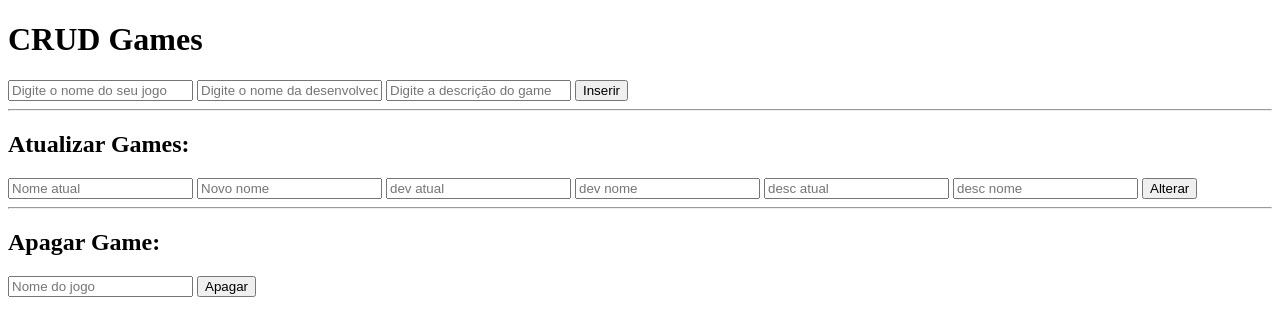
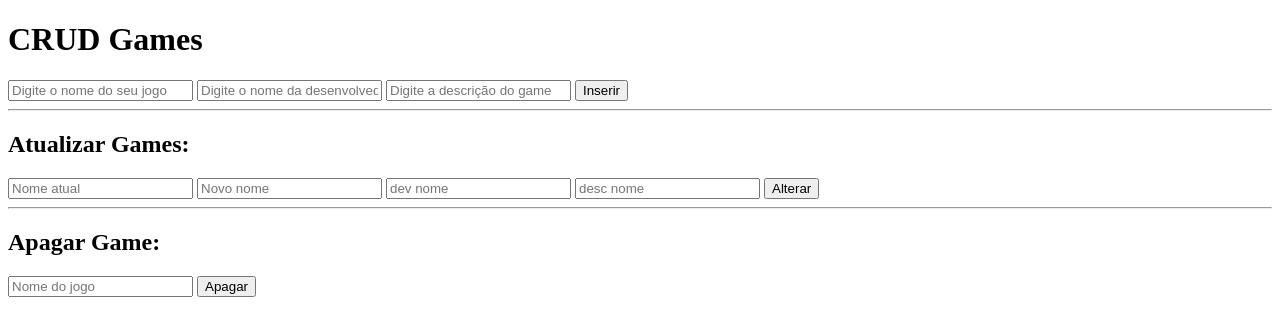
Before and after one commit to Idinaldo/gaming-project, a Flask app: page / in a window 1280 px wide. Shown: the top 336 px of the page. Run offline with Flask 3, Linux system fonts and the light colour scheme.

Commit message:
Add files via upload

```diff
--- a/app.py
+++ b/app.py
@@ -23,14 +23,14 @@ def update():
     old_name = request.form['old_name']
     new_name = request.form['new_name']
     #old_name_desen = request.form['nome antigo da desenvolvedora']
-    new_name_dev = request.form['Novo nome da desenvolvedora']
+    new_dev = request.form['new_dev']
+    new_desc = request.form['new_desc']
     for g in games:
         if g.getNome() == old_name:
             g.setNome(new_name)
-            g.setDev(new_name_dev)
-            return redirect('/')
-    else:
-        return "Jogo não encontrado"
+            g.setDev(new_dev)
+            g.setDesc(new_desc)
+    return redirect('/')
     #elif old_name_desen in games:
 
 @app.route('/apagar', methods=['POST']) # Rota /apagar
--- a/templates/index.html
+++ b/templates/index.html
@@ -30,11 +30,7 @@
         required>
         <input type="text" name="new_name" placeholder="Novo nome"
         required>
-        <input type="text" name="old_dev" placeholder="dev atual"
-        required>
         <input type="text" name="new_dev" placeholder="dev nome"
-        required>
-        <input type="text" name="old_desc" placeholder="desc atual"
         required>
         <input type="text" name="new_desc" placeholder="desc nome"
         required>
```
